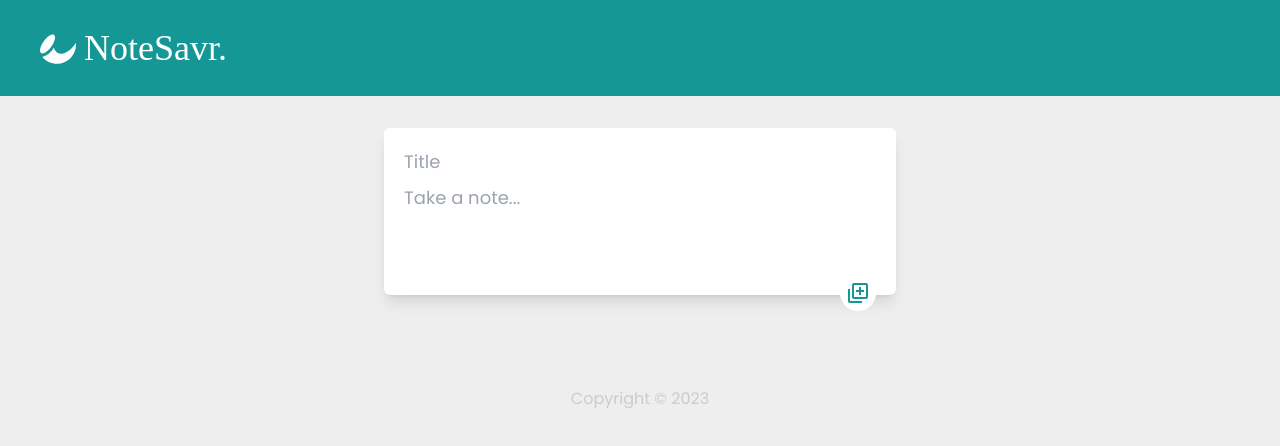
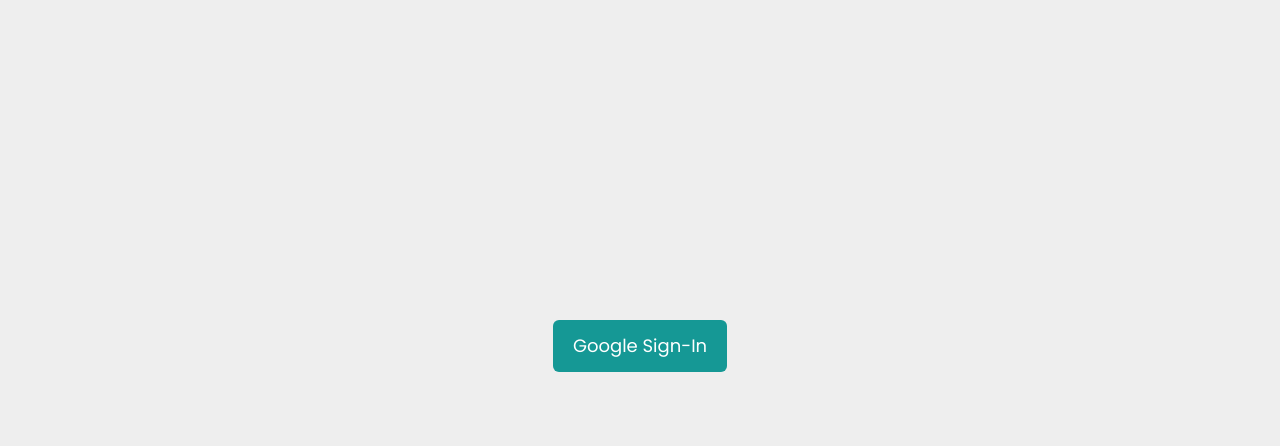
Before and after one commit to Jahkamso/NoteSavr., a React (Vite) app: page / in a window 1280 px wide. Shown: the top 446 px of the page. Built offline with nearby package versions, Linux system fonts and the light colour scheme.

Commit message:
Added login Google authentication and logout

```diff
--- a/package.json
+++ b/package.json
@@ -10,6 +10,7 @@
     "preview": "vite preview"
   },
   "dependencies": {
+    "firebase": "^9.22.0",
     "react": "^18.2.0",
     "react-dom": "^18.2.0",
     "react-icons": "^4.8.0"
--- a/src/components/App.jsx
+++ b/src/components/App.jsx
@@ -12,9 +12,7 @@
 
   const [notes, setNotes] = useState(notesFromLocalStorage)
 
-    useEffect(() => {
         localStorage.setItem('notes', JSON.stringify(notes))
-    }, [notes])
 
     function addNote(newNote) {
         setNotes((prevNotes) => {
--- a/src/components/Header.jsx
+++ b/src/components/Header.jsx
@@ -3,12 +3,18 @@
 import { FaAffiliatetheme } from 'react-icons/fa'
 
 function Heading() {
+    const logout = () => {
+        localStorage.removeItem('email')
+        window.location.reload()
+    }
+
     return (
-        <header className="bg-header-color m-auto py-4 px-10">
+        <header className="flex justify-between items-center bg-header-color m-auto py-4 px-10">
             <h1 className="flex items-center gap-2 text-4xl font-200 text-white py-3 font-McLaren">
                 <FaAffiliatetheme className="text-white" />
                 NoteSavr.
             </h1>
+            <button onClick={logout} className="text-white">Logout</button>
         </header>
     )
 }
--- /dev/null
+++ b/src/components/Signin.jsx
@@ -0,0 +1,38 @@
+import React, { useEffect, useState } from "react";
+import { auth, provider } from "./config";
+import { signInWithPopup } from "firebase/auth";
+import App from "./App";
+
+function SignIn() {
+    const [value, setValue] = useState('')
+
+    const handleClick = () => {
+        signInWithPopup(auth, provider).then((data) => {
+            setValue(data.user.email)
+            localStorage.setItem("email", data.user.email)
+        })
+    }
+
+    useEffect(() => {
+        setValue(localStorage.getItem('email'))
+    })
+
+    return (
+        <div>
+            {value ? (
+                <App />
+            ) : (
+                <div className="flex justify-center items-center mt-80">
+                    <button
+                        className="b bg-header-color px-5 py-3 text-center text-white text-lg rounded-md"
+                        onClick={handleClick}
+                    >
+                        Google Sign-In
+                    </button>
+                </div>
+            )}
+        </div>
+    )
+}
+
+export default SignIn;
--- /dev/null
+++ b/src/components/config.js
@@ -0,0 +1,18 @@
+import { initializeApp } from 'firebase/app'
+import {getAuth, GoogleAuthProvider} from 'firebase/auth'
+const firebaseConfig = {
+    apiKey: 'AIzaSyAGqR0vSOWasfdoxBprkVCHWWBp5hJbJVo',
+    authDomain: 'notesavr.firebaseapp.com',
+    projectId: 'notesavr',
+    storageBucket: 'notesavr.appspot.com',
+    messagingSenderId: '1059309597915',
+    appId: '1:1059309597915:web:4b64c0dce8fb8666ac48fe',
+    measurementId: 'G-SNTCFBN57E',
+}
+
+// Initialize Firebase
+const app = initializeApp(firebaseConfig)
+const auth = getAuth(app)
+const provider = new GoogleAuthProvider
+
+export { auth, provider };
--- a/src/main.jsx
+++ b/src/main.jsx
@@ -1,10 +1,11 @@
 import React from 'react'
 import ReactDOM from 'react-dom/client'
-import App from './components/App.jsx'
+// import App from './components/App.jsx'
 import './index.css'
+import SignIn from './components/Signin.jsx'
 
 ReactDOM.createRoot(document.getElementById('root')).render(
   <React.StrictMode>
-    <App />
+    <SignIn />
   </React.StrictMode>,
 )
```
Also changed, not shown: 1 other file (tests, documents, lock files or other folders).
